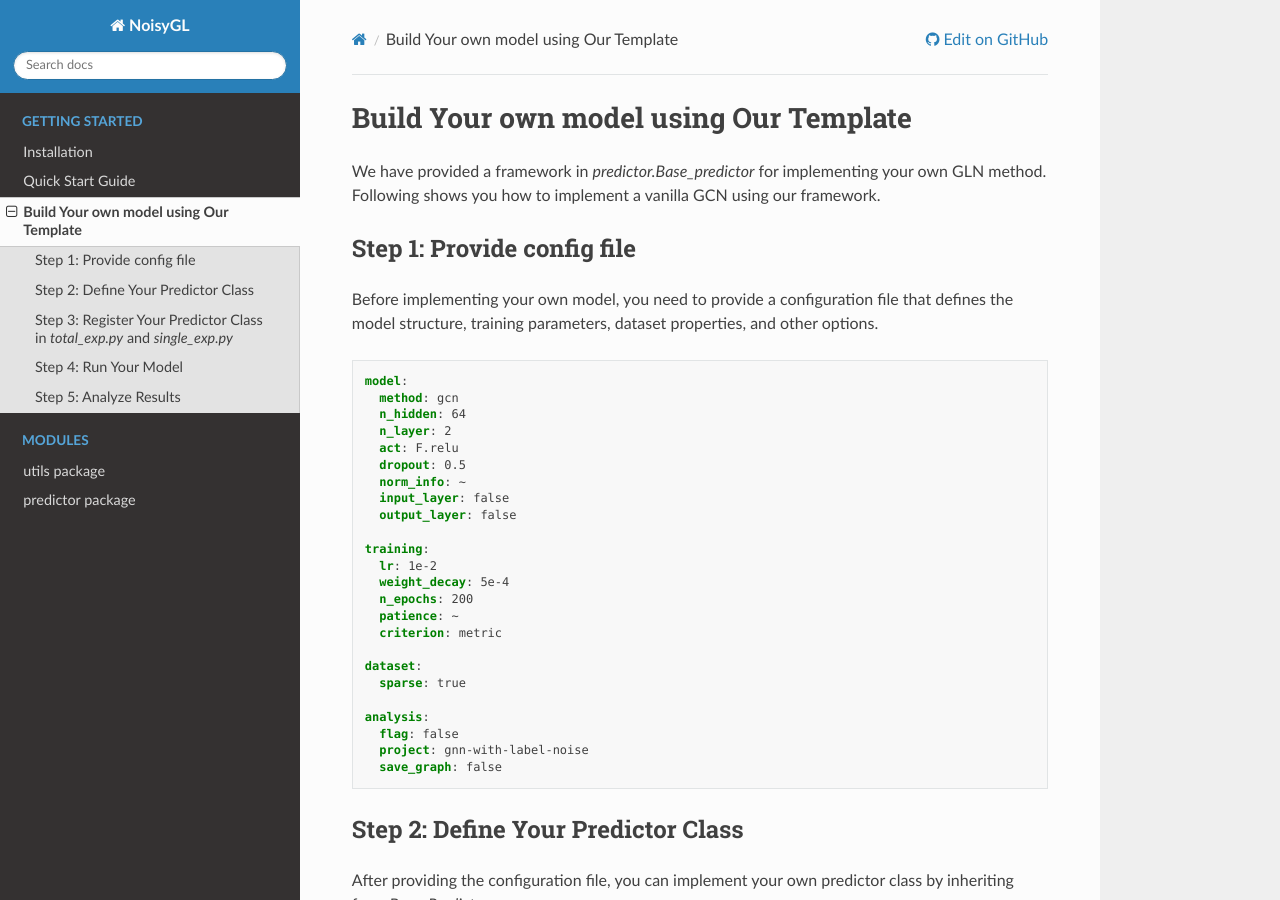
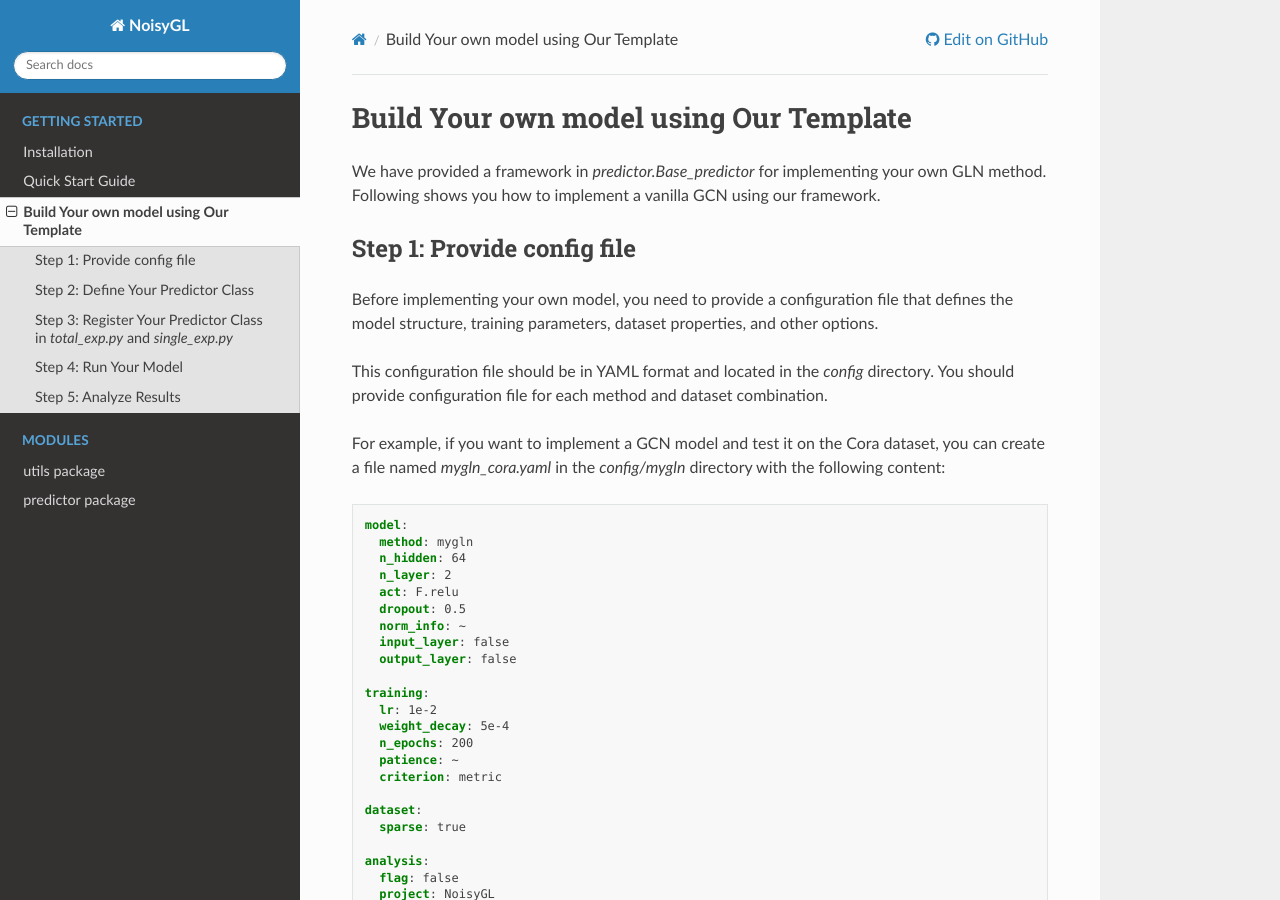
Before and after one commit to eaglelab-zju/NoisyGL, a Sphinx documentation site: the page built from docs/source/notes/tutorial.rst, in a window 1280 px wide and 900 px high. Built offline with Sphinx 7.4.7 and the Read the Docs theme 3.1.0, drawn with Linux system fonts in a browser that asks for light colours.

Commit message:
update tutorial

```diff
--- a/docs/source/notes/tutorial.rst
+++ b/docs/source/notes/tutorial.rst
@@ -13,10 +13,14 @@ Step 1: Provide config file
 
 Before implementing your own model, you need to provide a configuration file that defines the model structure, training parameters, dataset properties, and other options.
 
+This configuration file should be in YAML format and located in the `config` directory. You should provide configuration file for each method and dataset combination.
+
+For example, if you want to implement a GCN model and test it on the Cora dataset, you can create a file named `mygln_cora.yaml` in the `config/mygln` directory with the following content:
+
 .. code-block:: yaml
 
     model:
-      method: gcn
+      method: mygln
       n_hidden: 64
       n_layer: 2
       act: F.relu
@@ -37,7 +41,7 @@ Before implementing your own model, you need to provide a configuration file tha
 
     analysis:
       flag: false
-      project: gnn-with-label-noise
+      project: NoisyGL
       save_graph: false
 
 Step 2: Define Your Predictor Class
```
